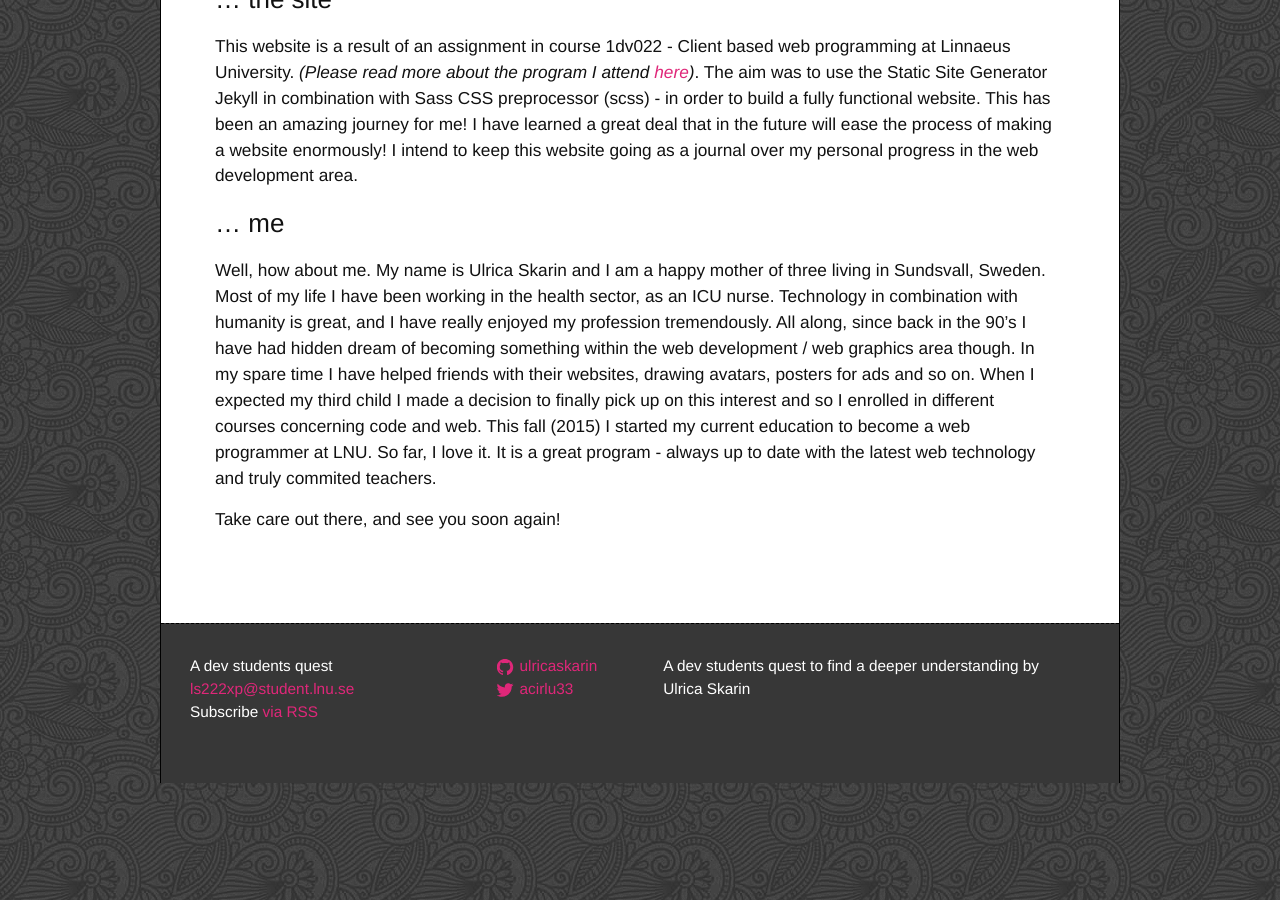
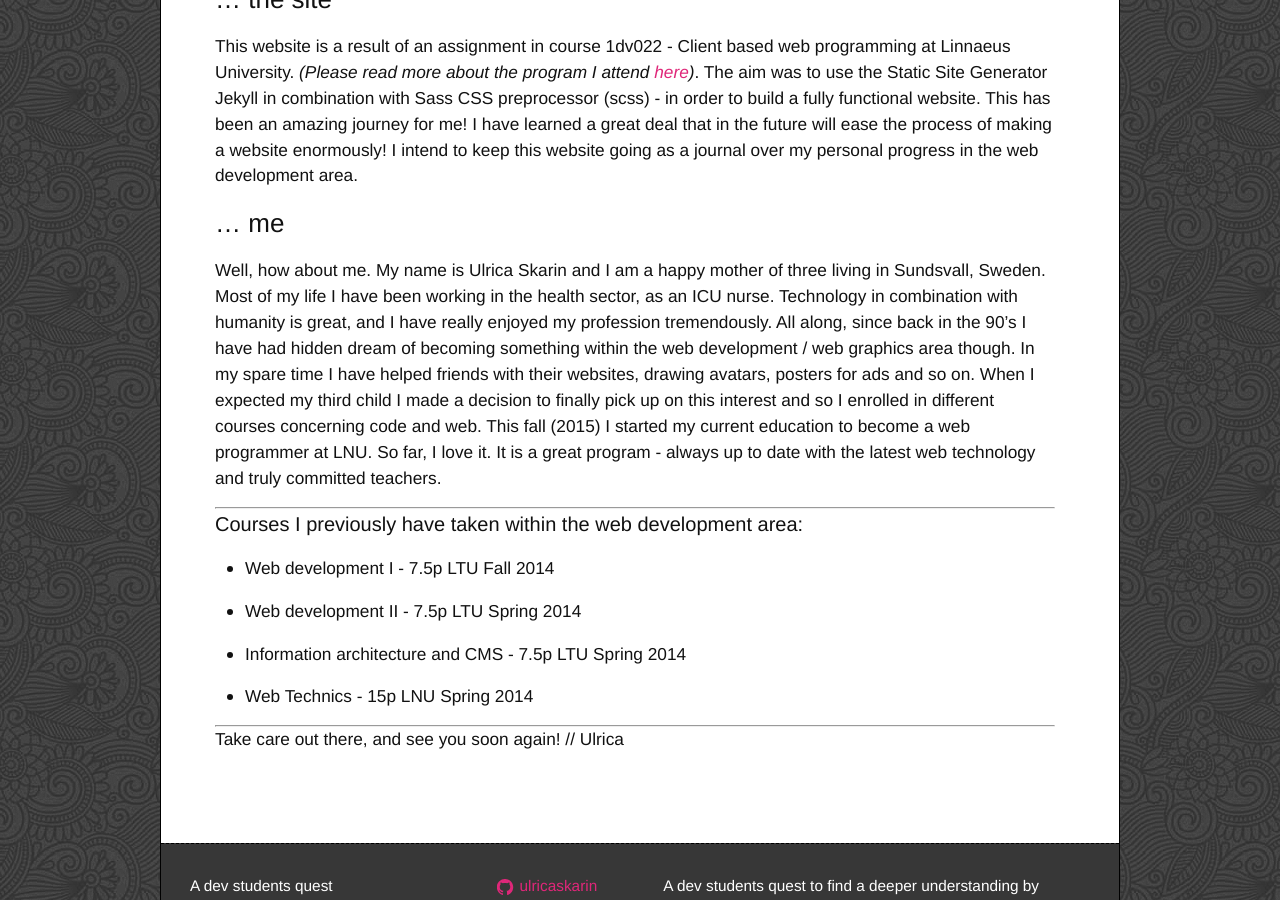
Before and after one commit to ulricaskarin/ulricaskarin.github.io, a Jekyll site: the page built from about.md, in a window 1280 px wide and 900 px high, scrolled down 533 px. Built offline with Jekyll 4.4.1, drawn with Linux system fonts in a browser that asks for light colours; comment, search, counter and statistics services are not loaded.

Commit message:
Fixing issue with header img and some other minor changes

````diff
--- a/_config.yml
+++ b/_config.yml
@@ -1,6 +1,5 @@
 # Site settings
 title: A dev students quest
-logourl: localhost:4000/assets/images/us_logo.png
 author: Ulrica Skarin
 email: ls222xp@student.lnu.se
 description: > # this means to ignore newlines until "baseurl:"
--- a/_includes/header.html
+++ b/_includes/header.html
@@ -5,7 +5,9 @@
       <div class="banner_photo">
 
           <!--Banner photo & Site title-->
-          <img src="{{ site.logourl }}" alt="{{ site.title }}" /><br />
+          <img src="{{"/assets/images/us_logo.png" | prepend: site.baseurl }}" alt="{{ site.title }}" />
+
+          <br />
 
           <a class="site-title" href="{{ site.baseurl }}/">{{ site.title }}</a>
 
--- a/_posts/2015-11-11-creating-a-github-repo.markdown
+++ b/_posts/2015-11-11-creating-a-github-repo.markdown
@@ -15,8 +15,8 @@ published: true
 
 I first learned about git and GitHub this fall (2015) when I started my studies at the Linnaeus University. We have
 used it to version control our code exercises as well as code tests, cloning repos that already existed. I quickly
-learned all the basic commands such as ```git add``` ```git push``` and so on, but really not much deeper than that.
-Today I made a first change to that, and as simple as it might sound - I am so glad I went through with it.
+learned all the basic commands such as ```git add``` ```git push``` and so on, but I really have not had the time to dig deeper than that.
+Today I made a first change to that.
 
 I created my first basic test repo - a cookbook - and it wasn't at all complicated!
 
--- a/about.md
+++ b/about.md
@@ -23,6 +23,22 @@ within the web development / web graphics area though. In my spare time I have h
 avatars, posters for ads and so on. When I expected my third child I made a decision to finally pick up on this interest and
 so I enrolled in different courses concerning code and web. This fall (2015) I started my current education to become
 a web programmer at LNU. So far, I love it. It is a great program - always up to date with the latest web technology and
-truly commited teachers.
+truly committed teachers.
 
-Take care out there, and see you soon again!
+
+* * *
+
+
+####Courses I previously have taken within the web development area:
+
+- Web development I  - 7.5p LTU Fall 2014
+
+- Web development II - 7.5p LTU Spring 2014
+
+- Information architecture and CMS - 7.5p LTU Spring 2014
+
+- Web Technics - 15p LNU Spring 2014
+
+* * *
+
+Take care out there, and see you soon again! // Ulrica
````
